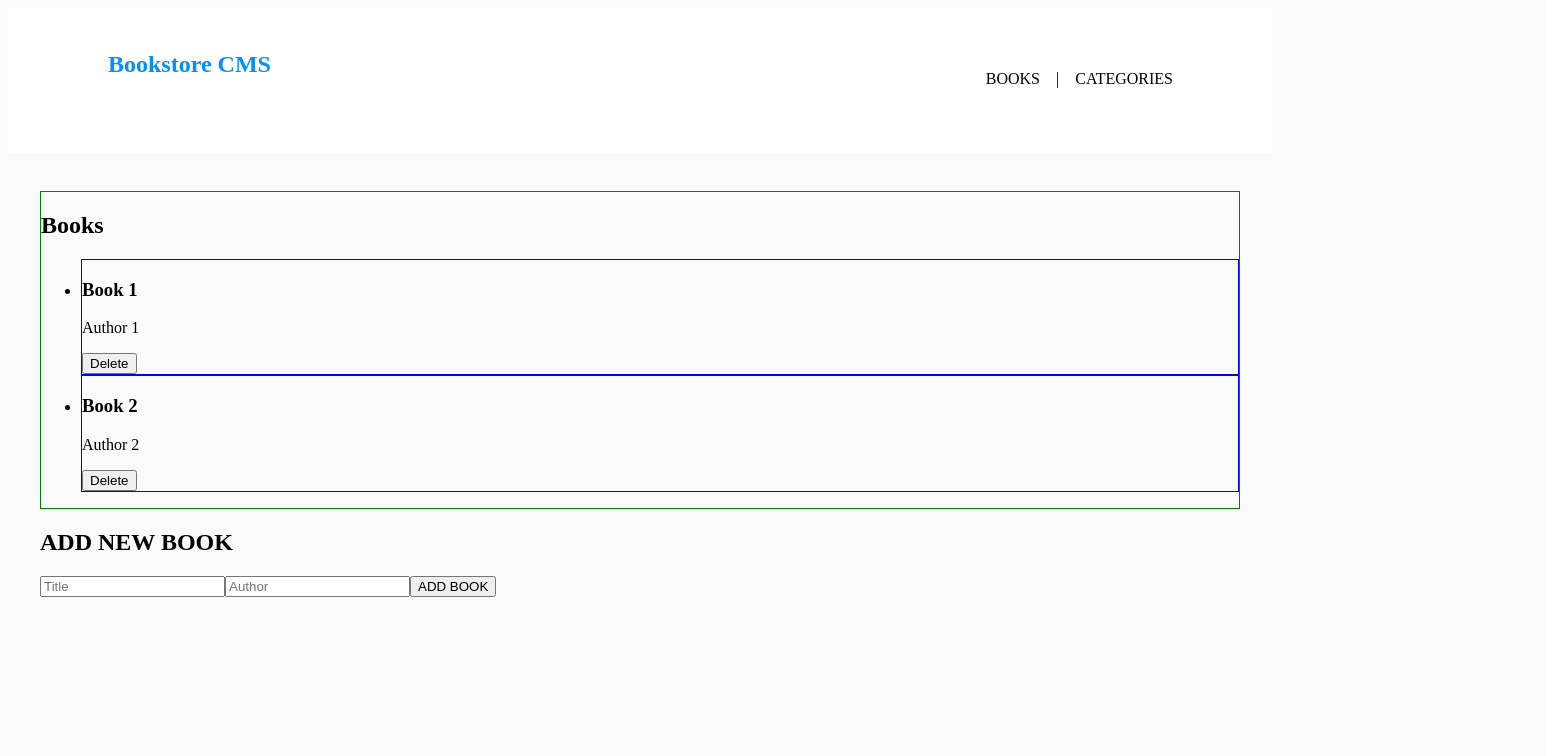
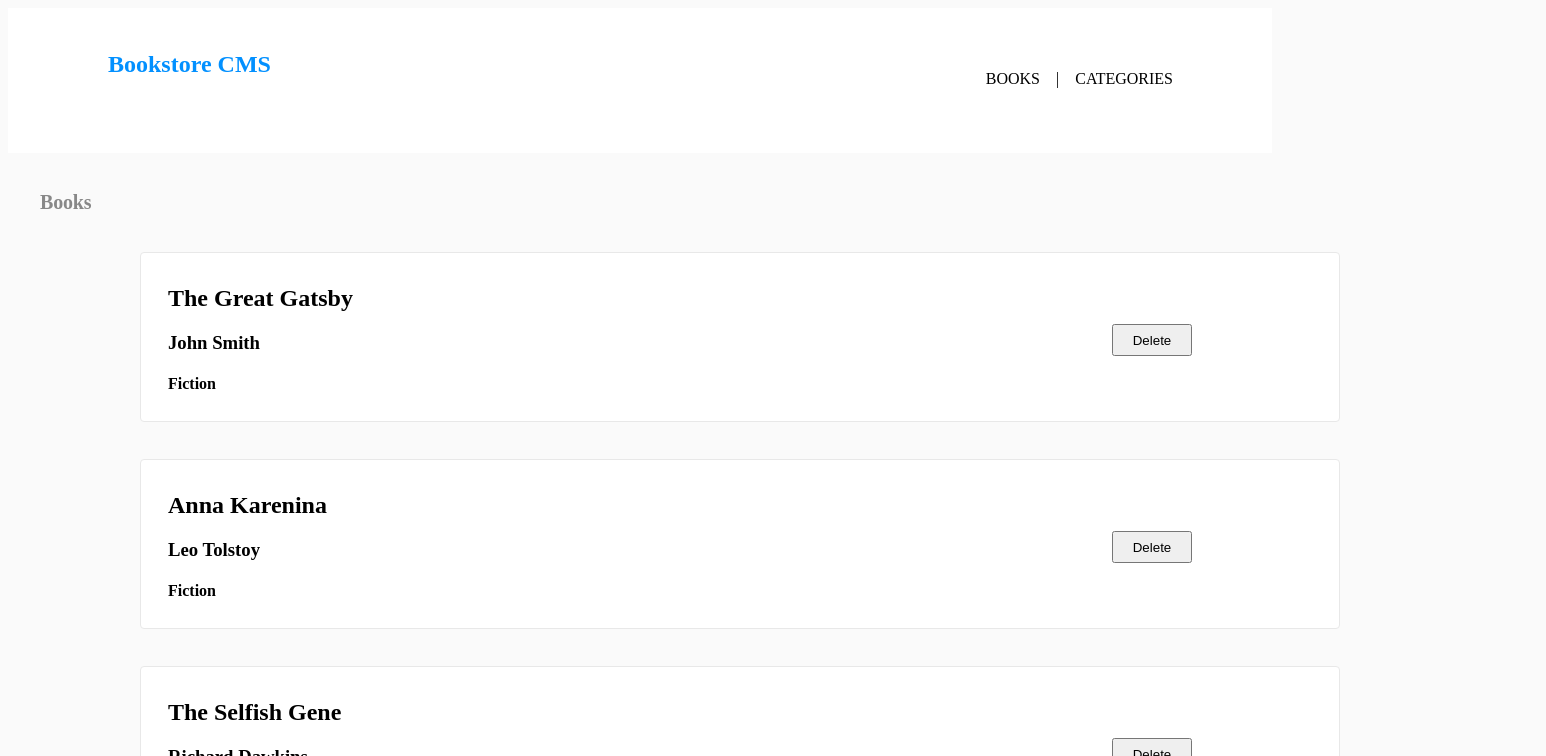
Before and after one commit to pushkar1995/react-bookstore-app, a React (Create React App) app: page / in a window 1280 px wide. Shown: the top 756 px of the page, 1546 px wide, since content can reach past the window. Built offline with nearby package versions, Linux system fonts and the light colour scheme.

Commit message:
Add redux in react component

```diff
--- a/src/App.css
+++ b/src/App.css
@@ -37,10 +37,66 @@ body {
   margin: 2rem;
 }
 
-.bookListDiv {
-  border: 1px solid green;
+.bookListDiv > ul {
+  padding: 0;
 }
 
-.individualBookDiv {
-  border: 1px solid blue;
+.individualBookLiItem {
+  display: flex;
+  justify-content: space-between;
+  align-items: center;
+  width: 87.5rem;
+  width: 75rem;
+  height: 10.625rem;
+  margin: 2.313rem 6.25rem 0;
+  padding: 2rem 9.188rem 1.625rem 1.688rem;
+  border-radius: 4px;
+  border: solid 1px #e8e8e8;
+  background-color: #fff;
+  list-style: none;
+  box-sizing: border-box;
 }
+
+.individualBookLiItem:hover {
+  background-color: #e8e8e8;
+}
+
+.delete {
+  width: 5rem;
+  height: 2rem;
+}
+
+.title {
+  width: 10.875rem;
+  height: 1.5rem;
+  margin: 1.813rem 32.75rem 1.188rem 0;
+  font-size: 1.25rem;
+  font-weight: bold;
+  font-stretch: normal;
+  font-style: normal;
+  line-height: normal;
+  letter-spacing: -0.18px;
+  color: #888;
+}
+
+.addBook {
+  width: 11.5rem;
+  height: 2.813rem;
+  margin: 1.188rem 0 0 2.125rem;
+  padding: 0.801rem 1.188rem 0.886rem 1.375rem;
+  border-radius: 3px;
+  background-color: #0290ff;
+  color: #fff;
+}
+
+form {
+  margin: 2.313rem 6.25rem 0;
+  padding: 2rem 9.188rem 1.625rem 1.688rem;
+  width: 100%;
+}
+
+input {
+  padding: 1rem;
+  margin: 1rem;
+  width: 25%;
+}
--- a/src/components/bookForm.js
+++ b/src/components/bookForm.js
@@ -1,20 +1,32 @@
 import React, { useState } from 'react';
-import PropTypes from 'prop-types';
+import { v4 as uuidv4 } from 'uuid';
+import { useDispatch } from 'react-redux';
+import { add } from '../redux/books/booksSlice';
 
-const BookForm = ({ onSubmit }) => {
+const BookForm = () => {
+  const dispatch = useDispatch();
   const [title, setTitle] = useState('');
   const [author, setAuthor] = useState('');
 
   const handleSubmit = (e) => {
     e.preventDefault();
-    onSubmit({ title, author });
+    const newId = uuidv4();
+
+    dispatch(
+      add({
+        itemId: newId,
+        title,
+        author,
+        category: 'Under Construction',
+      }),
+    );
     setTitle('');
     setAuthor('');
   };
 
   return (
     <form onSubmit={handleSubmit}>
-      <h2>ADD NEW BOOK</h2>
+      <h2 className="title">ADD NEW BOOK</h2>
       <input
         type="text"
         placeholder="Title"
@@ -27,13 +39,9 @@ const BookForm = ({ onSubmit }) => {
         value={author}
         onChange={(e) => setAuthor(e.target.value)}
       />
-      <button type="submit">ADD BOOK</button>
+      <button type="submit" className="addBook">ADD BOOK</button>
     </form>
   );
 };
 
-BookForm.propTypes = {
-  onSubmit: PropTypes.func.isRequired,
-};
-
 export default BookForm;
--- a/src/components/bookList.js
+++ b/src/components/bookList.js
@@ -1,29 +1,38 @@
 import React from 'react';
-import PropTypes from 'prop-types';
-import IndividualBook from './individualBook';
+import { useDispatch, useSelector } from 'react-redux';
+import { remove } from '../redux/books/booksSlice';
 
-const BookList = ({ books, onDelete }) => (
+const BookList = () => {
+  const books = useSelector((store) => store.books);
+  const dispatch = useDispatch();
+
+  const handleDelete = (id) => {
+    dispatch(remove({ id }));
+  };
+  return (
+    <section className="homePageDiv">
       <div className="bookListDiv">
-    <h2>Books</h2>
+        <h1 className="title">Books</h1>
         <ul>
           {books.map((book) => (
-        <li key={book.id}>
-          <IndividualBook book={book} onDelete={onDelete} />
+            <li key={book.itemId} className="individualBookLiItem">
+              <div className="bookInfo">
+                <h2>{book.title}</h2>
+                <h3>{book.author}</h3>
+                <h4>{book.category}</h4>
+              </div>
+              <button
+                className="delete"
+                type="button"
+                onClick={() => handleDelete(book.itemId)}
+              >
+                Delete
+              </button>
             </li>
           ))}
         </ul>
       </div>
+    </section>
   );
-
-BookList.propTypes = {
-  books: PropTypes.arrayOf(
-    PropTypes.shape({
-      id: PropTypes.string.isRequired,
-      title: PropTypes.string.isRequired,
-      author: PropTypes.string.isRequired,
-    }),
-  ).isRequired,
-  onDelete: PropTypes.func.isRequired,
 };
-
 export default BookList;
--- a/src/components/individualBook.js
+++ /dev/null
@@ -1,28 +0,0 @@
-import PropTypes from 'prop-types';
-
-const IndividualBook = ({ book, onDelete }) => {
-  const handleDelete = () => {
-    onDelete(book.id);
-  };
-
-  return (
-    <div className="individualBookDiv">
-      <h3>{book.title}</h3>
-      <p>{book.author}</p>
-      <button type="button" onClick={handleDelete}>
-        Delete
-      </button>
-    </div>
-  );
-};
-
-IndividualBook.propTypes = {
-  book: PropTypes.shape({
-    id: PropTypes.string.isRequired,
-    title: PropTypes.string.isRequired,
-    author: PropTypes.string.isRequired,
-  }).isRequired,
-  onDelete: PropTypes.func.isRequired,
-};
-
-export default IndividualBook;
--- a/src/pages/books.js
+++ b/src/pages/books.js
@@ -1,36 +1,11 @@
-import React, { useState } from 'react';
-import { v4 as uuidv4 } from 'uuid';
+import React from 'react';
 import BookList from '../components/bookList';
 import BookForm from '../components/bookForm';
 
-const Home = () => {
-  const [books, setBooks] = useState([
-    {
-      id: uuidv4(),
-      title: 'Book 1',
-      author: 'Author 1',
-    },
-    {
-      id: uuidv4(),
-      title: 'Book 2',
-      author: 'Author 2',
-    },
-  ]);
-
-  const handleDelete = (id) => {
-    setBooks((prevBooks) => prevBooks.filter((book) => book.id !== id));
-  };
-
-  const handleSubmit = (newBook) => {
-    setBooks((prevBooks) => [...prevBooks, newBook]);
-  };
-
-  return (
-    <div className="homePageDiv">
-      <BookList books={books} onDelete={handleDelete} />
-      <BookForm onSubmit={handleSubmit} />
-    </div>
-  );
-};
-
-export default Home;
+const BooksPage = () => (
+  <>
+    <BookList />
+    <BookForm />
+  </>
+);
+export default BooksPage;
--- a/src/redux/books/booksSlice.js
+++ b/src/redux/books/booksSlice.js
@@ -1,20 +1,44 @@
 import { createSlice } from '@reduxjs/toolkit';
+
+const initialState = [
+  {
+    itemId: 'item1',
+    title: 'The Great Gatsby',
+    author: 'John Smith',
+    category: 'Fiction',
+  },
+  {
+    itemId: 'item2',
+    title: 'Anna Karenina',
+    author: 'Leo Tolstoy',
+    category: 'Fiction',
+  },
+  {
+    itemId: 'item3',
+    title: 'The Selfish Gene',
+    author: 'Richard Dawkins',
+    category: 'Nonfiction',
+  },
+];
 
 export const booksSlice = createSlice({
   name: 'books',
-  initialState: {
-    value: [],
-  },
+  initialState,
   reducers: {
     add: (state, action) => {
-      const { title, author } = action.payload;
-      state.value.push({ title, author });
+      const {
+        title, author, category, itemId,
+      } = action.payload;
+      state.push({
+        itemId, title, author, category,
+      });
     },
     remove: (state, action) => {
       const { id } = action.payload;
-      state.value = state.value.filter((book) => book.id !== id);
+      return state.filter((book) => book.itemId !== id);
     },
   },
 });
 
 export const { add, remove } = booksSlice.actions;
+export default booksSlice.reducer;
--- a/src/redux/categories/categoriesSlice.js
+++ b/src/redux/categories/categoriesSlice.js
@@ -1,13 +1,13 @@
 import { createSlice } from '@reduxjs/toolkit';
+
+const initialState = 'under the construction';
 
 export const categoriesSlice = createSlice({
   name: 'categories',
-  initialState: {
-    value: 'Under construction',
-  },
+  initialState,
   reducers: {
-    check: (state) => state.value,
+    setStatus: (state) => state.value,
   },
 });
 
-export const { check } = categoriesSlice.actions;
+export const { setStatus } = categoriesSlice.actions;
--- a/src/redux/store.js
+++ b/src/redux/store.js
@@ -1,10 +1,10 @@
 import { configureStore } from '@reduxjs/toolkit';
-import { booksSlice } from './books/booksSlice';
+import booksSliceReducer from './books/booksSlice';
 import { categoriesSlice } from './categories/categoriesSlice';
 
 export default configureStore({
   reducer: {
-    books: booksSlice,
+    books: booksSliceReducer,
     category: categoriesSlice,
   },
 });
```
Lines whose indentation alone changed are shown as unchanged.
